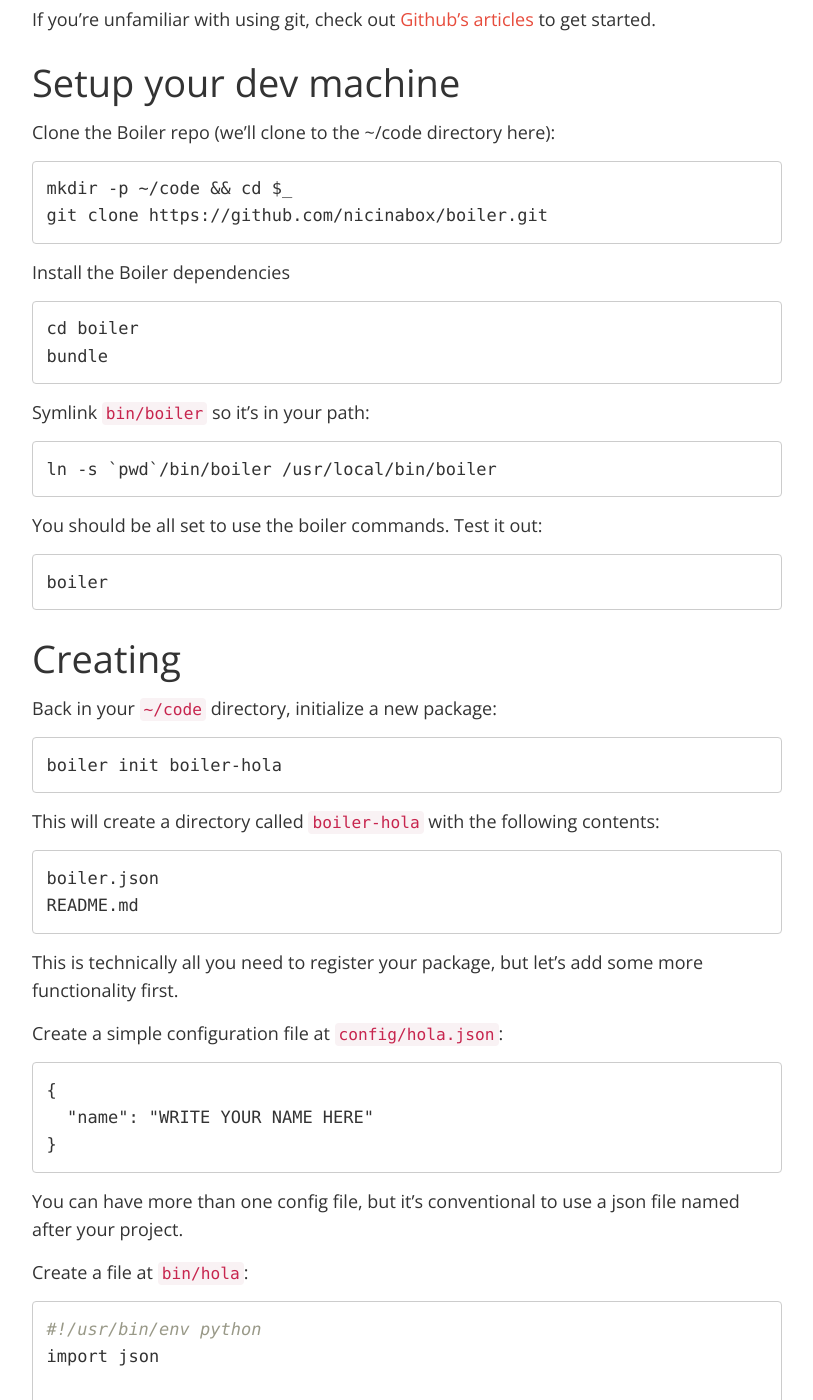
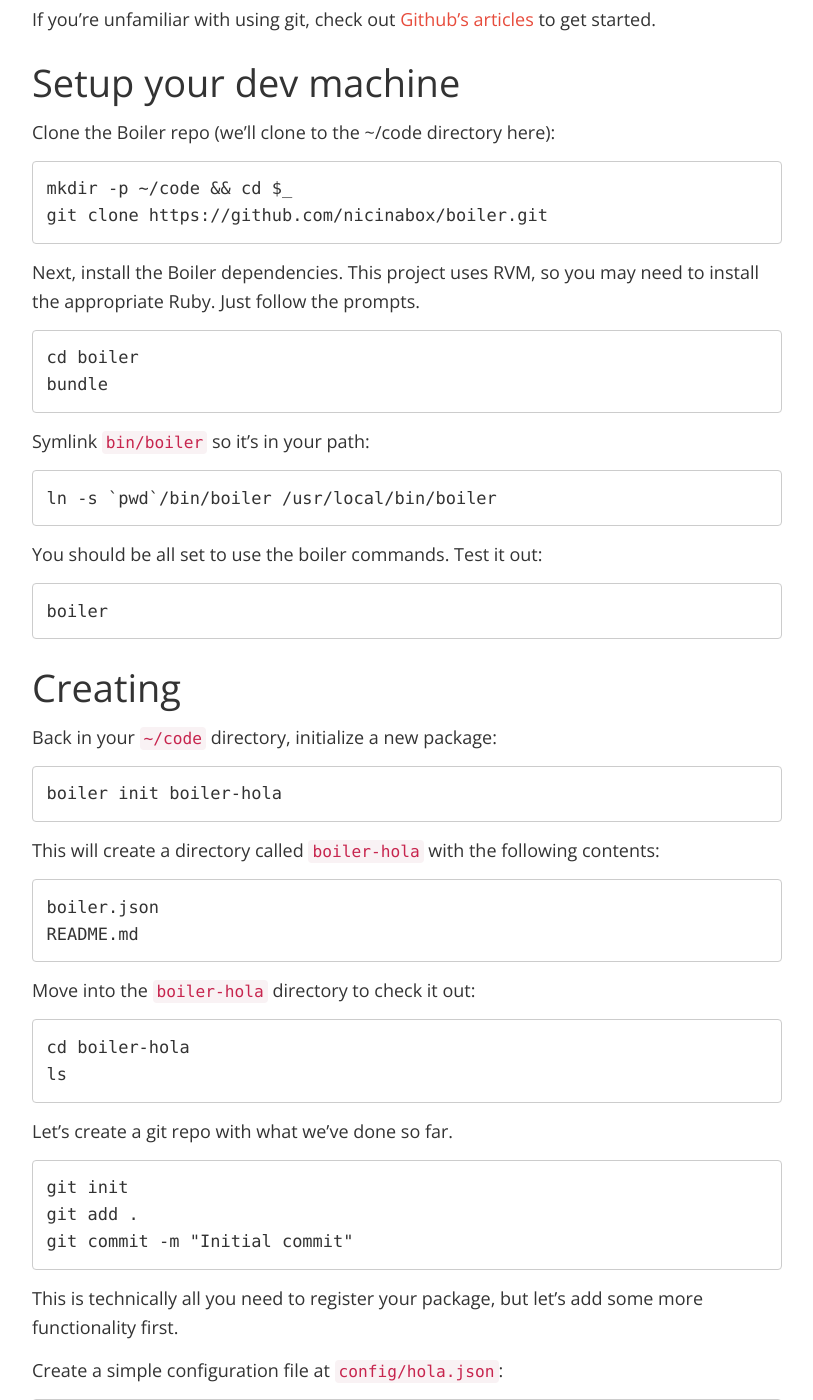
Before and after one commit to nicinabox/boiler, a Jekyll site: the page built from _posts/guides/2014-01-03-make-your-own-package.md, in a window 1280 px wide and 1400 px high, scrolled down 537 px. Shown: the whole window, without its empty margins (38-851 px from the left). Built offline with Jekyll 4.4.1, drawn with Linux system fonts in a browser that asks for light colours; Markdown is read by kramdown in place of the engine named in the settings; comment, search, counter and statistics services are not loaded; some of the changed text lies outside the part shown.

Commit message:
Update guide

```diff
--- a/_posts/guides/2014-01-03-make-your-own-package.md
+++ b/_posts/guides/2014-01-03-make-your-own-package.md
@@ -26,7 +26,7 @@
     mkdir -p ~/code && cd $_
     git clone https://github.com/nicinabox/boiler.git
 
-Install the Boiler dependencies
+Next, install the Boiler dependencies. This project uses RVM, so you may need to install the appropriate Ruby. Just follow the prompts.
 
     cd boiler
     bundle
@@ -50,6 +50,17 @@
     boiler.json
     README.md
 
+Move into the `boiler-hola` directory to check it out:
+
+    cd boiler-hola
+    ls
+
+Let's create a git repo with what we've done so far.
+
+    git init
+    git add .
+    git commit -m "Initial commit"
+
 This is technically all you need to register your package, but let's add some more functionality first.
 
 Create a simple configuration file at `config/hola.json`:
@@ -79,6 +90,18 @@
 
 We're just going to open the config file and use it to print a message to the screen. Nothing crazy.
 
+Let's make this file executable so we can try it out:
+
+    chmod a+x bin/hola
+
+Then run it:
+
+    bin/hola
+
+You should see something like:
+
+    Hello Nic, you're doing great!
+
 So, now you should have a pretty basic directory structure:
 
     hola
@@ -89,6 +112,11 @@
       boiler.json
       README.md
 
+Now's a good time to commit the new stuff we added.
+
+    git add .
+    git commit -m "Add bin and config"
+
 ## Testing
 
 You should always test your package on a real unRAID instance before releasing. Boiler has a couple commands that make testing a little easier.
@@ -97,7 +125,9 @@
 
 Uses the configuration specified in boiler.json to create a tarball in the current directory. Naming will be `NAME-VERSION-ARCH-BUILD.tgz`. For our tutorial project, that’s `hola-0.1.0-noarch-unraid.tgz`
 
-  boiler pack . # That dot isn’t a typo. That’s “this directory”
+    boiler pack .
+
+At this point, you'll need to transfer it to a VM, or machine to install. For a more automated solution, see "deploy".
 
 ### deploy
 
@@ -119,6 +149,8 @@
 
     git push --tags
 
+You've now released 0.1.0 of hola. Congrats! Check out [Registering your package](/guides/registering-your-package) for info on adding it to the official registry.
+
 ## Maintaining
 
 Don’t forget to maintain your package! Be aware of issues or bugs that come up and try to get them fixed quickly. Releasing a new version is a simple as bumping the version string in `boiler.json` and creating a git tag to match. Once you push, your package will be available for anyone to install (or update if they’ve already got it).
```
Also changed, not shown: other parts of _posts/guides/2014-01-03-make-your-own-package.md (+1 -1 lines).
